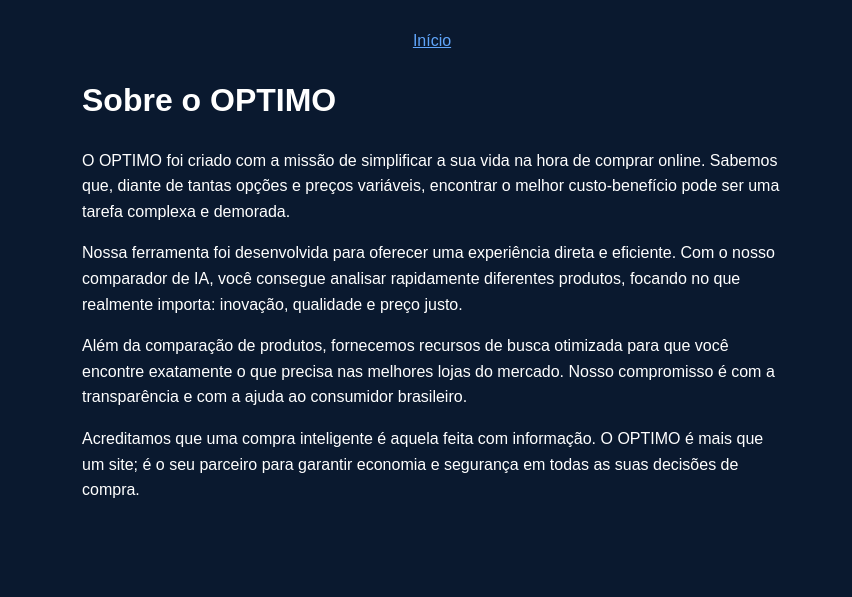
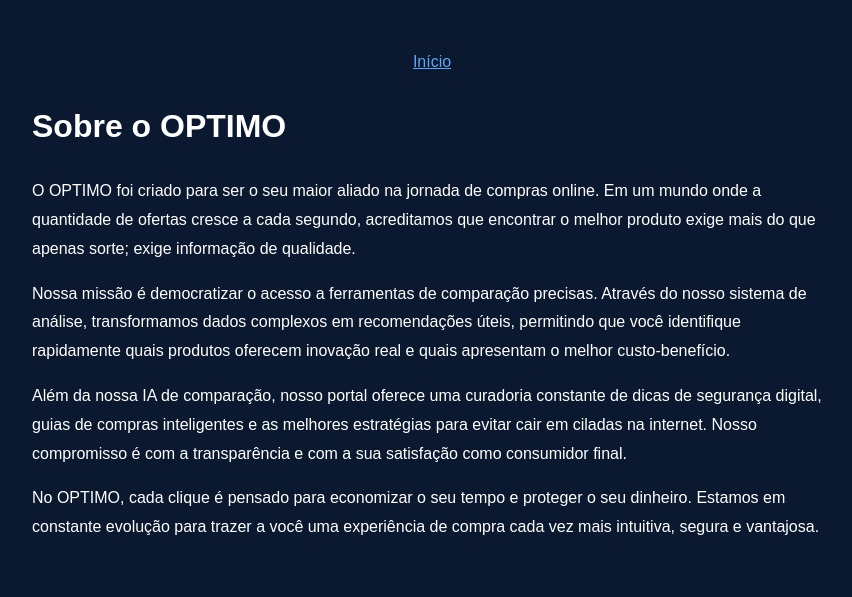
Before and after one commit to FischerTech86/saber-o-preco, a Flask app: page /sobre in a window 1280 px wide. Shown: the top 597 px of the page, without its empty margins (208-1060 px from the left). Run offline with Flask 3, Linux system fonts and the light colour scheme.

Commit message:
Update sobre.html

```diff
--- a/templates/sobre.html
+++ b/templates/sobre.html
@@ -1,14 +1,14 @@
 <!DOCTYPE html>
 <html lang="pt-br">
 <head><meta charset="UTF-8"><title>Sobre o OPTIMO</title></head>
-<body style="background-color: #0a192f; color: white; font-family: sans-serif; padding: 20px; line-height: 1.6;">
+<body style="background-color: #0a192f; color: white; font-family: sans-serif; padding: 40px; line-height: 1.8;">
     <nav style="text-align: center;"><a href="/" style="color: #60a5fa;">Início</a></nav>
-    <div style="max-width: 700px; margin: auto;">
+    <div style="max-width: 800px; margin: auto;">
         <h1>Sobre o OPTIMO</h1>
-        <p>O OPTIMO foi criado com a missão de simplificar a sua vida na hora de comprar online. Sabemos que, diante de tantas opções e preços variáveis, encontrar o melhor custo-benefício pode ser uma tarefa complexa e demorada.</p>
-        <p>Nossa ferramenta foi desenvolvida para oferecer uma experiência direta e eficiente. Com o nosso comparador de IA, você consegue analisar rapidamente diferentes produtos, focando no que realmente importa: inovação, qualidade e preço justo.</p>
-        <p>Além da comparação de produtos, fornecemos recursos de busca otimizada para que você encontre exatamente o que precisa nas melhores lojas do mercado. Nosso compromisso é com a transparência e com a ajuda ao consumidor brasileiro.</p>
-        <p>Acreditamos que uma compra inteligente é aquela feita com informação. O OPTIMO é mais que um site; é o seu parceiro para garantir economia e segurança em todas as suas decisões de compra.</p>
+        <p>O OPTIMO foi criado para ser o seu maior aliado na jornada de compras online. Em um mundo onde a quantidade de ofertas cresce a cada segundo, acreditamos que encontrar o melhor produto exige mais do que apenas sorte; exige informação de qualidade.</p>
+        <p>Nossa missão é democratizar o acesso a ferramentas de comparação precisas. Através do nosso sistema de análise, transformamos dados complexos em recomendações úteis, permitindo que você identifique rapidamente quais produtos oferecem inovação real e quais apresentam o melhor custo-benefício.</p>
+        <p>Além da nossa IA de comparação, nosso portal oferece uma curadoria constante de dicas de segurança digital, guias de compras inteligentes e as melhores estratégias para evitar cair em ciladas na internet. Nosso compromisso é com a transparência e com a sua satisfação como consumidor final.</p>
+        <p>No OPTIMO, cada clique é pensado para economizar o seu tempo e proteger o seu dinheiro. Estamos em constante evolução para trazer a você uma experiência de compra cada vez mais intuitiva, segura e vantajosa.</p>
     </div>
 </body>
 </html>
```
